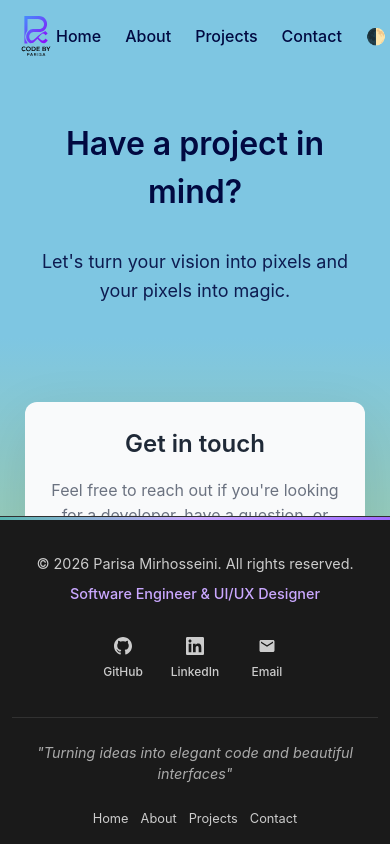
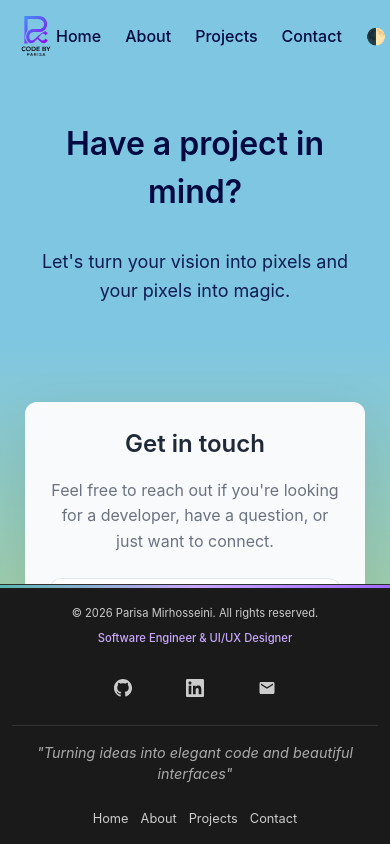
Before and after one commit to Parisa-Mirhosseini/parisa-mirhosseini-portfolio, a React (Vite) app: page /contact in a window 390 px wide. Built offline with nearby package versions, Linux system fonts and the light colour scheme; a web font is replaced by a local one.

Commit message:
footer link text deleted

```diff
--- a/src/components/Footer/Footer.jsx
+++ b/src/components/Footer/Footer.jsx
@@ -27,7 +27,6 @@ function Footer() {
                 <svg className="footer__icon" viewBox="0 0 24 24" aria-hidden="true">
                   <path fill="currentColor" d="M12 0c-6.626 0-12 5.373-12 12 0 5.302 3.438 9.8 8.207 11.387.599.111.793-.261.793-.577v-2.234c-3.338.726-4.033-1.416-4.033-1.416-.546-1.387-1.333-1.756-1.333-1.756-1.089-.745.083-.729.083-.729 1.205.084 1.839 1.237 1.839 1.237 1.07 1.834 2.807 1.304 3.492.997.107-.775.418-1.305.762-1.604-2.665-.305-5.467-1.334-5.467-5.931 0-1.311.469-2.381 1.236-3.221-.124-.303-.535-1.524.117-3.176 0 0 1.008-.322 3.301 1.23.957-.266 1.983-.399 3.003-.404 1.02.005 2.047.138 3.006.404 2.291-1.552 3.297-1.23 3.297-1.23.653 1.653.242 2.874.118 3.176.77.84 1.235 1.911 1.235 3.221 0 4.609-2.807 5.624-5.479 5.921.43.372.823 1.102.823 2.222v3.293c0 .319.192.694.801.576 4.765-1.589 8.199-6.086 8.199-11.386 0-6.627-5.373-12-12-12z"/>
                 </svg>
-                <span className="footer__link-text">GitHub</span>
               </a>
               <a
                 href="https://linkedin.com/in/parisa-miehosseini"
@@ -39,7 +38,6 @@ function Footer() {
                 <svg className="footer__icon" viewBox="0 0 24 24" aria-hidden="true">
                   <path fill="currentColor" d="M20.447 20.452h-3.554v-5.569c0-1.328-.027-3.037-1.852-3.037-1.853 0-2.136 1.445-2.136 2.939v5.667H9.351V9h3.414v1.561h.046c.477-.9 1.637-1.85 3.37-1.85 3.601 0 4.267 2.37 4.267 5.455v6.286zM5.337 7.433c-1.144 0-2.063-.926-2.063-2.065 0-1.138.92-2.063 2.063-2.063 1.14 0 2.064.925 2.064 2.063 0 1.139-.925 2.065-2.064 2.065zm1.782 13.019H3.555V9h3.564v11.452zM22.225 0H1.771C.792 0 0 .774 0 1.729v20.542C0 23.227.792 24 1.771 24h20.451C23.2 24 24 23.227 24 22.271V1.729C24 .774 23.2 0 22.222 0h.003z"/>
                 </svg>
-                <span className="footer__link-text">LinkedIn</span>
               </a>
               <a
                 href="mailto:codebyparisa@gmail.com"
@@ -49,7 +47,6 @@ function Footer() {
                 <svg className="footer__icon" viewBox="0 0 24 24" aria-hidden="true">
                   <path fill="currentColor" d="M20 4H4c-1.1 0-1.99.9-1.99 2L2 18c0 1.1.9 2 2 2h16c1.1 0 2-.9 2-2V6c0-1.1-.9-2-2-2zm0 4l-8 5-8-5V6l8 5 8-5v2z"/>
                 </svg>
-                <span className="footer__link-text">Email</span>
               </a>
             </div>
           </div>
--- a/src/components/Footer/Footer.scss
+++ b/src/components/Footer/Footer.scss
@@ -4,7 +4,7 @@
 .footer {
   background-color: #1a1a1a;
   color: #fff;
-  padding: 3rem 1rem 1.5rem;
+  padding: 1rem 1rem 1.5rem;
   margin-top: auto; // Important for sticky footer
   position: relative;
   overflow: hidden;
@@ -31,7 +31,6 @@
     flex-direction: column;
     align-items: center;
     gap: 2rem;
-    margin-bottom: 2rem;
 
     @include tablet {
       flex-direction: row;
@@ -50,7 +49,7 @@
     p {
       margin: 0.25rem 0;
       color: #ccc;
-      font-size: 0.9rem;
+      font-size: 0.7rem;
     }
   }
 
@@ -104,11 +103,6 @@
     transform: scale(1.1);
   }
 
-  &__link-text {
-    font-size: 0.85rem;
-    font-weight: 500;
-  }
-
   &__link--github:hover {
     color: #f5f5f5;
   }
@@ -123,8 +117,8 @@
 
   &__bottom {
     border-top: 1px solid rgba(255, 255, 255, 0.1);
-    padding-top: 1.5rem;
-    margin-top: 1.5rem;
+    padding-top: 1rem;
+    margin-top: 1rem;
     display: flex;
     flex-direction: column;
     align-items: center;
@@ -187,7 +181,7 @@
 
 @media (max-width: 768px) {
   .footer {
-    padding: 2rem 0.75rem 1rem;
+    padding: 1rem 0.75rem 1rem;
 
     &__content {
       gap: 1.5rem;
@@ -205,10 +199,6 @@
     &__icon {
       width: 20px;
       height: 20px;
-    }
-
-    &__link-text {
-      font-size: 0.75rem;
     }
 
     &__navigation {
```
